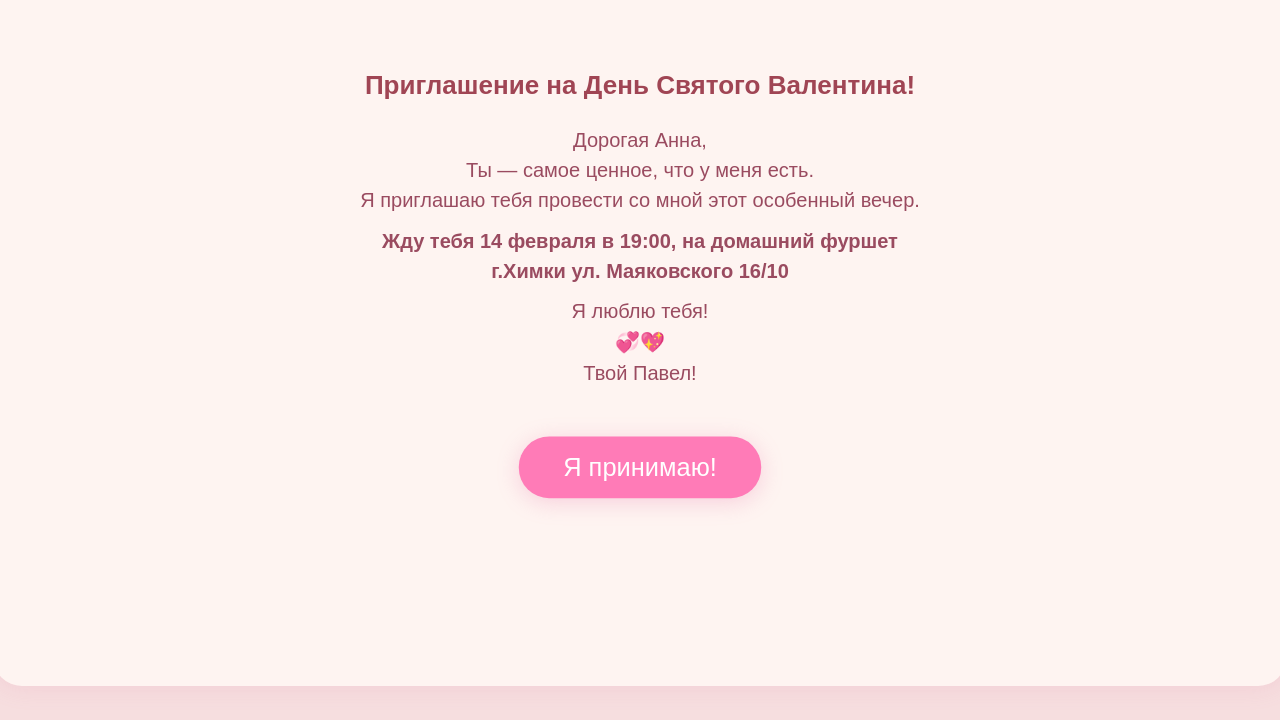
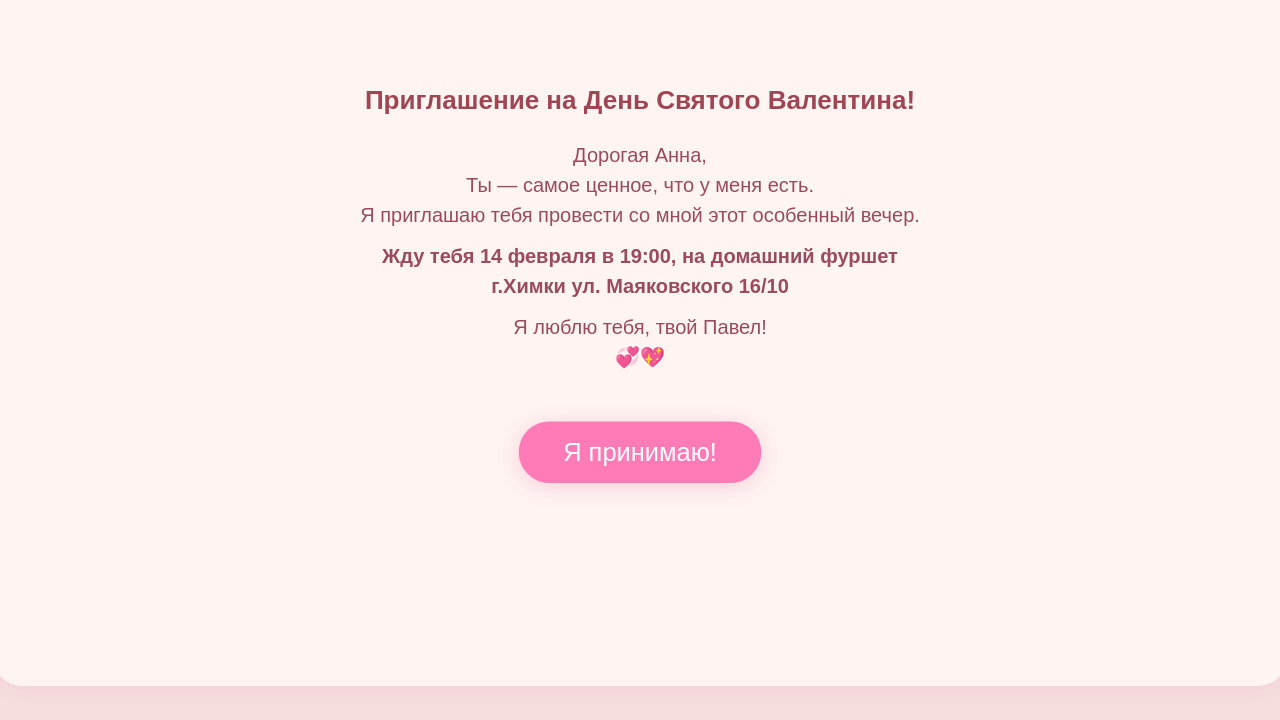
Before and after one commit to Andrey20535/dad_valentine, a plain HTML site: page index.html in a window 1280 px wide. Both pictures are taken after a click on the button "Открыть приглашение". Shown: the part 118-838 px from the top of the page. Drawn offline with Linux system fonts and the light colour scheme.

Commit message:
Add files via upload

```diff
--- a/index.html
+++ b/index.html
@@ -149,9 +149,8 @@
                 <strong>Жду тебя 14 февраля в 19:00, на домашний фуршет<br>
                     г.Химки ул. Маяковского 16/10</strong>
             </p>
-            <p>Я люблю тебя!<br>
-                💞💖 <br>
-                Твой Павел!</p>
+            <p>Я люблю тебя, твой Павел!  <br>
+                💞💖</p>
         </div>
         <button class="accept-btn" onclick="acceptInvite()">Я принимаю!</button>
     </div>
@@ -166,7 +165,7 @@
         }, 750);
     }
     function acceptInvite() {
-        alert("Ура! Ты сделала меня самым счастливым человеком! 💗");
+        alert("Ура! Ты сделала меня самым счастливым человеком! 🫂");
     }
 </script>
 </body>
```
